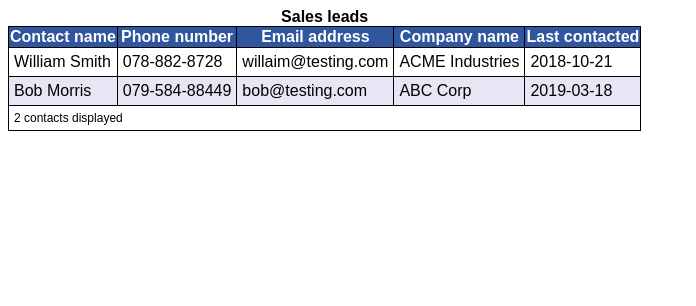
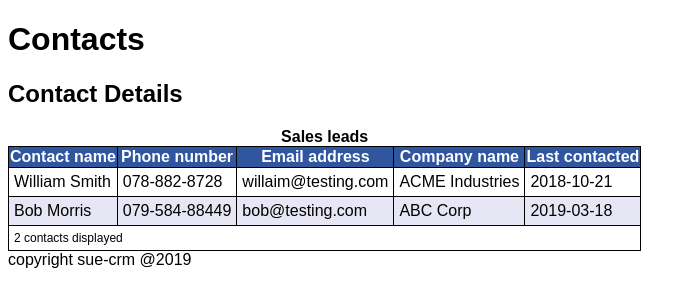
Before and after one commit to SSSangha90/MTA_HTML5-JS_Prep, a website: page CRM/contacts.html in a window 1280 px wide. Shown: the whole page, without its empty margins (0-696 px from the left). Drawn offline with Linux system fonts and the light colour scheme.

Commit message:
added div tags with re;evant id's

```diff
--- a/CRM/contacts.html
+++ b/CRM/contacts.html
@@ -8,6 +8,16 @@
     <title>CRM app</title>
 </head>
 <body>
+
+    <div id="header">
+        <h1>Contacts</h1>
+    </div>
+
+    <div id="contactDetails">
+        <h2>Contact Details</h2>
+    </div>
+
+    <div id="contactList">
     <table>
         <thead>
             <tr>
@@ -41,5 +51,10 @@
         </tfoot>
         <caption>Sales leads</caption>
     </table>
+    </div>
+
+    <div id="footer">
+        copyright sue-crm @2019
+    </div>
 </body>
 </html>
```
